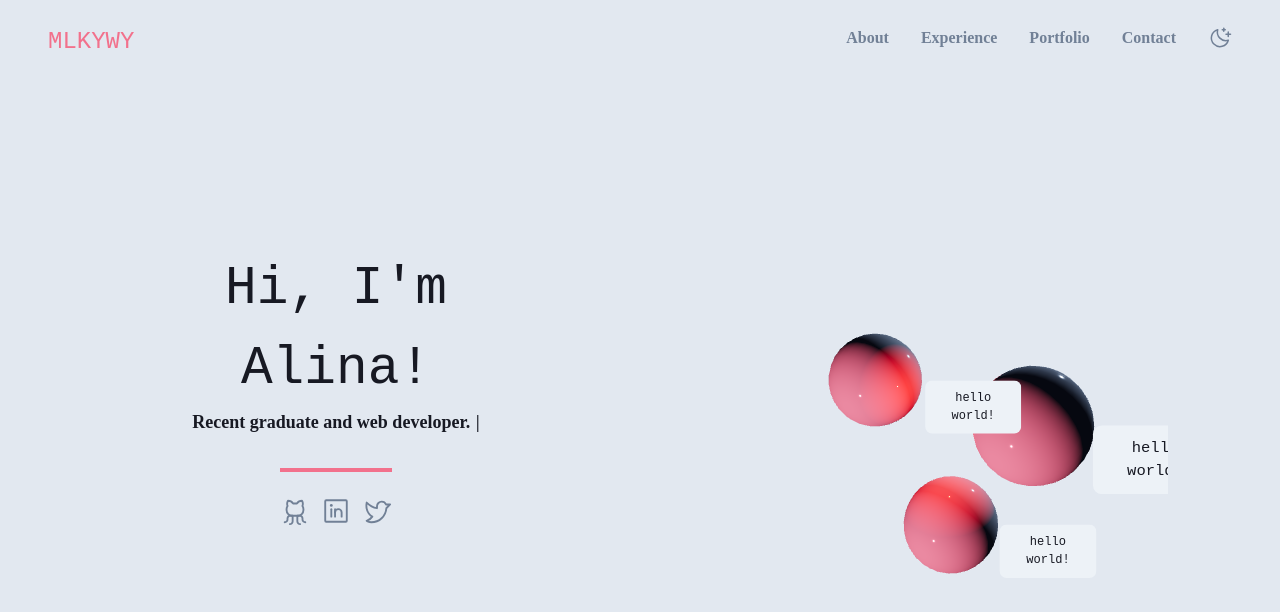
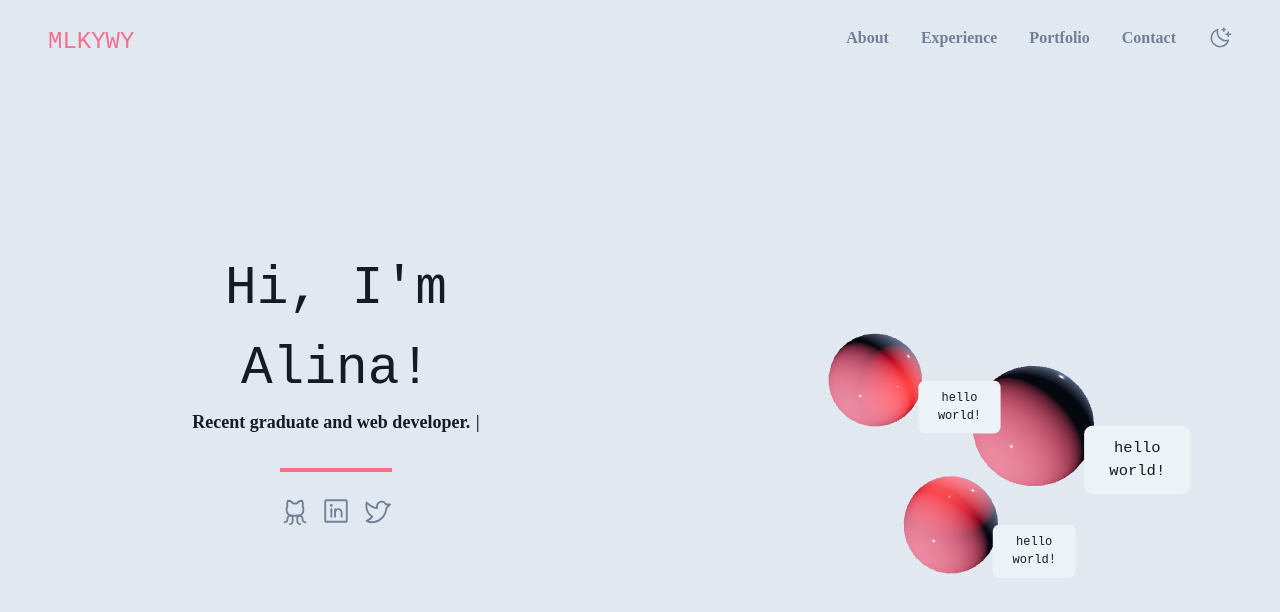
Before and after one commit to mlkywy/mlkywy.github.io, a React (Create React App) app: page / in a window 1280 px wide. Shown: the top 612 px of the page. Built offline with nearby package versions, Linux system fonts and the light colour scheme.

Commit message:
Fixed home screen padding

```diff
--- a/src/pages/Home/index.js
+++ b/src/pages/Home/index.js
@@ -7,11 +7,11 @@ const Home = () => {
   return (
     <div id="home" className="bg-light1 dark:bg-dark1 w-screen h-screen -mt-6">
       <div className="container px-8 mx-auto flex flex-col lg:flex-row md:flex-row items-center h-full">
-        <div className="container flex items-center justify-center mt-24 lg:mt-0 md:mt-0">
+        <div className="container lg:p-0 md:p-0 flex items-center justify-center mt-24 lg:mt-0 md:mt-0">
           <Title />
         </div>
 
-        <div className="container h-full flex items-center justify-center">
+        <div className="container lg:p-0 md:p-0 h-full flex items-center justify-center">
           <Canvas dpr={[1, 2]} camera={{ position: [0, 0, 10] }}>
             <pointLight color="red" />
             <pointLight position={[10, 10, -10]} color="#718096" />
--- a/src/three/Scene/index.js
+++ b/src/three/Scene/index.js
@@ -9,9 +9,8 @@ const Sphere = ({ time, ...props }) => {
       <sphereGeometry />
       <meshStandardMaterial roughness={0} emissive="#171923" />
       <Html distanceFactor={15}>
-        <div className="w-28 p-2.5 translate-x-1/2 text-center bg-light2 dark:bg-dark2 rounded-lg text-sm text-dark1 dark:text-light1 font-monospace">
+        <div className="w-24 p-2.5 translate-x-1/2 text-center bg-light2 dark:bg-dark2 rounded-lg text-sm text-dark1 dark:text-light1 font-monospace">
           hello world!
-          <br />
         </div>
       </Html>
     </mesh>
```
